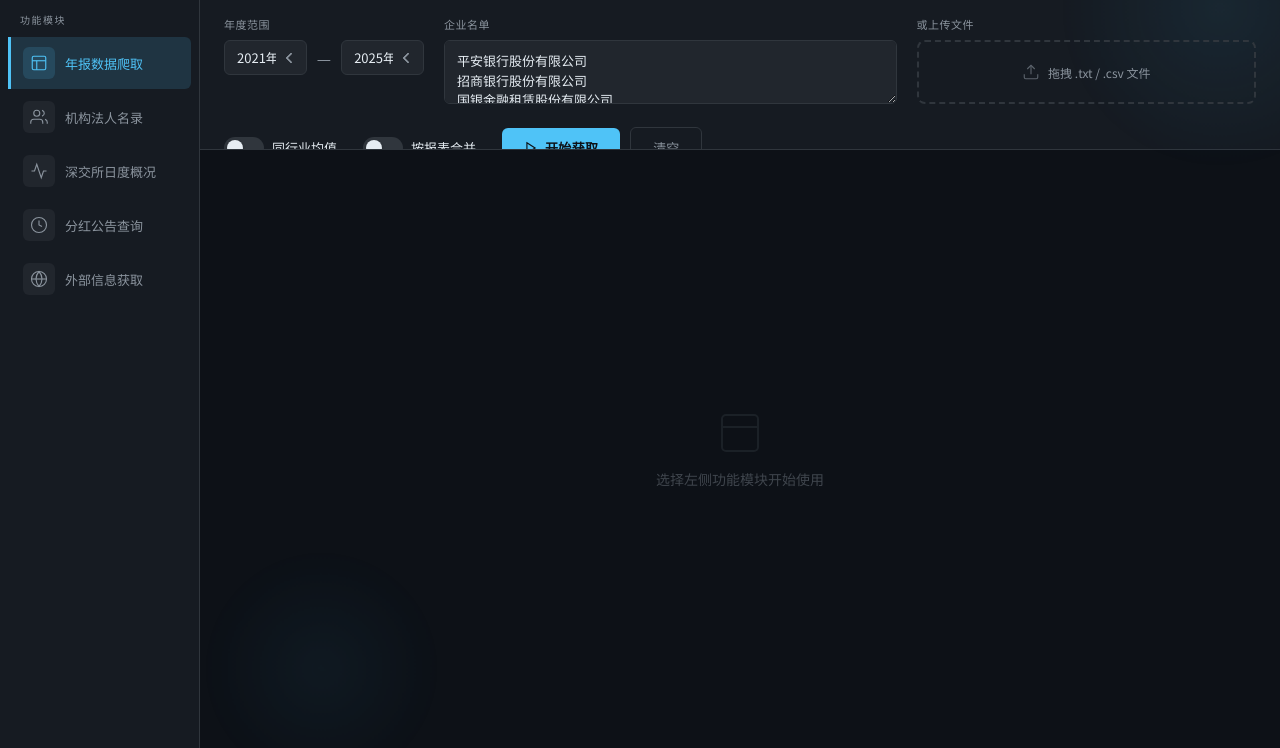
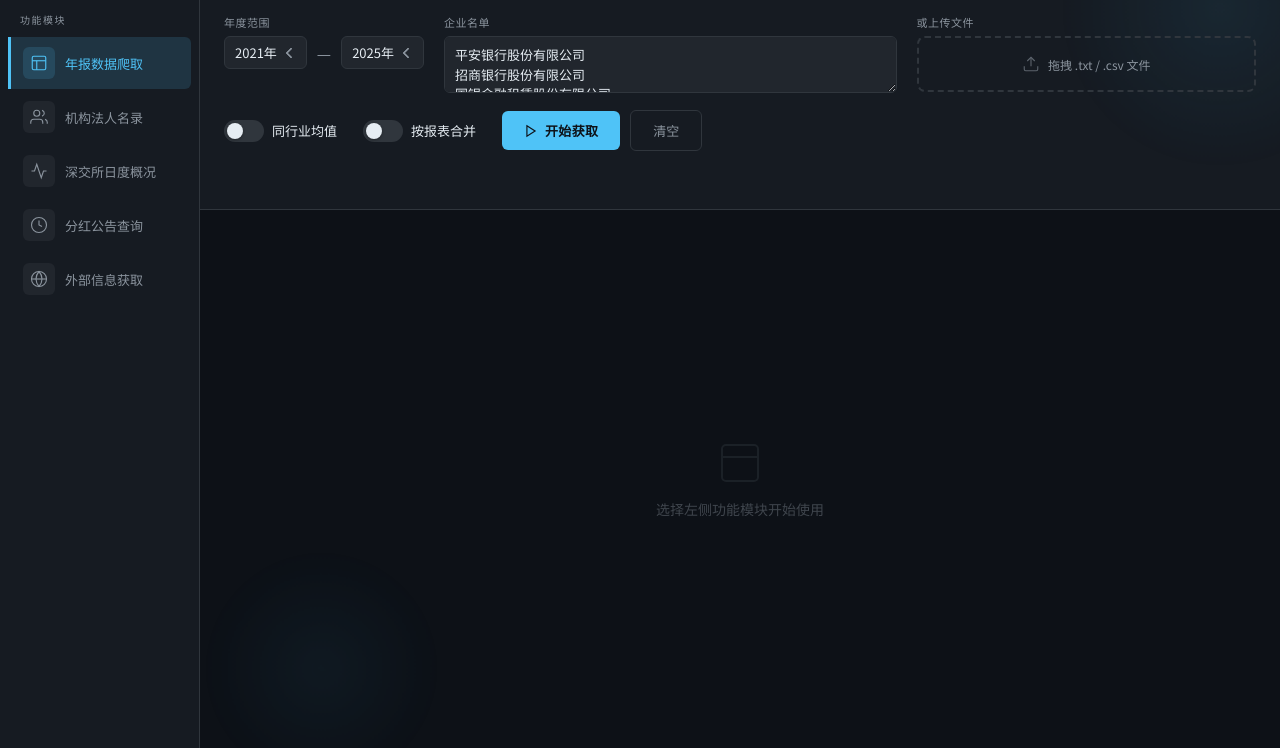
Before and after one commit to RainArrowL/szsw-f3-ai-project, a Flask app: page / in a window 1280 px wide. Shown: the part 52-800 px from the top of the page. Run offline with Flask 3, Linux system fonts and the light colour scheme.

Commit message:
fix: 表单区高度从150增至210px，压缩各组件间距，确保内容完整显示
- height: 150→210px，padding: 16→14px
- 缩减 textarea、upload、select、toggle 等组件的 padding/margin
- 表单 gap: 14→10px，form-actions padding-top: 4→2px

```diff
--- a/web/static/css/style.css
+++ b/web/static/css/style.css
@@ -166,9 +166,9 @@ body {
 .form-area {
     background: var(--bg-secondary);
     border-bottom: 1px solid var(--border);
-    padding: 16px 24px;
+    padding: 14px 24px;
     flex-shrink: 0;
-    height: 150px;
+    height: 210px;
     overflow-y: auto;
 }
 
@@ -207,7 +207,7 @@ body {
 .module-form {
     display: flex;
     flex-direction: column;
-    gap: 14px;
+    gap: 10px;
 }
 
 .form-row-inline {
@@ -239,7 +239,7 @@ body {
     color: var(--text-secondary);
     text-transform: uppercase;
     letter-spacing: 0.5px;
-    margin-bottom: 8px;
+    margin-bottom: 6px;
 }
 
 /* ========== 自定义下拉选择器 ========== */
@@ -250,7 +250,7 @@ body {
 
 .custom-select-wrap select {
     width: 100%;
-    padding: 9px 30px 9px 12px;
+    padding: 8px 28px 8px 10px;
     background: var(--bg-tertiary);
     border: 1px solid var(--border);
     border-radius: var(--radius-sm);
@@ -315,12 +315,12 @@ body {
 /* ========== 文本域 ========== */
 textarea {
     width: 100%;
-    min-height: 64px;
-    max-height: 80px;
+    min-height: 56px;
+    max-height: 72px;
     background: var(--bg-tertiary);
     border: 1px solid var(--border);
     border-radius: var(--radius-sm);
-    padding: 10px 12px;
+    padding: 8px 10px;
     color: var(--text-primary);
     font-size: 13px;
     font-family: inherit;
@@ -349,12 +349,12 @@ textarea::placeholder {
     position: relative;
     border: 2px dashed var(--border);
     border-radius: var(--radius);
-    padding: 14px;
+    padding: 10px;
     text-align: center;
     background: transparent;
     cursor: pointer;
     transition: all var(--transition);
-    min-height: 64px;
+    min-height: 56px;
     display: flex;
     align-items: center;
     justify-content: center;
@@ -486,15 +486,15 @@ textarea::placeholder {
 .toggle-row {
     display: flex;
     flex-wrap: wrap;
-    gap: 16px;
-    padding: 4px 0;
+    gap: 12px;
+    padding: 2px 0;
 }
 
 .toggle-inline-vertical {
     display: flex;
     align-items: center;
     gap: 10px;
-    padding: 8px 14px;
+    padding: 6px 12px;
     background: var(--bg-tertiary);
     border: 1px solid var(--border);
     border-radius: var(--radius);
@@ -518,7 +518,7 @@ textarea::placeholder {
     display: flex;
     align-items: center;
     gap: 10px;
-    padding-top: 4px;
+    padding-top: 2px;
 }
 
 .btn-primary {
```
